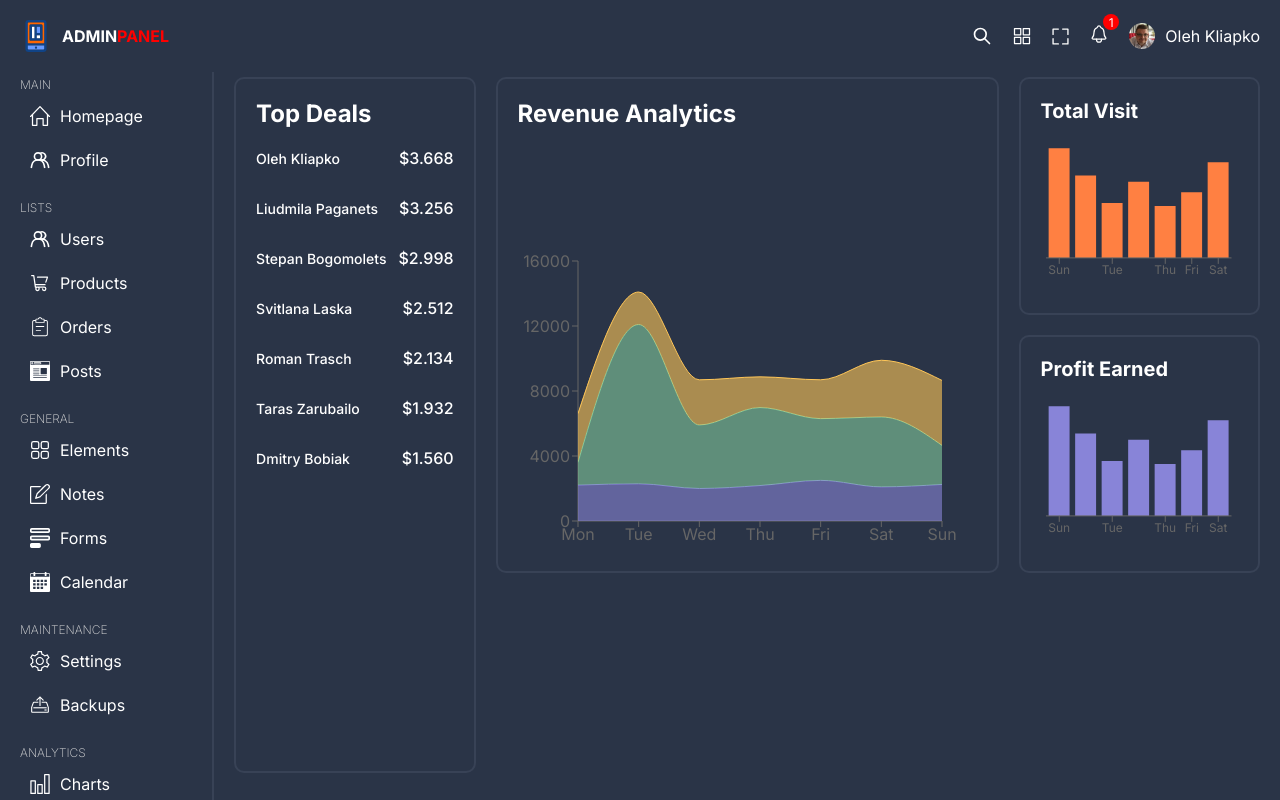
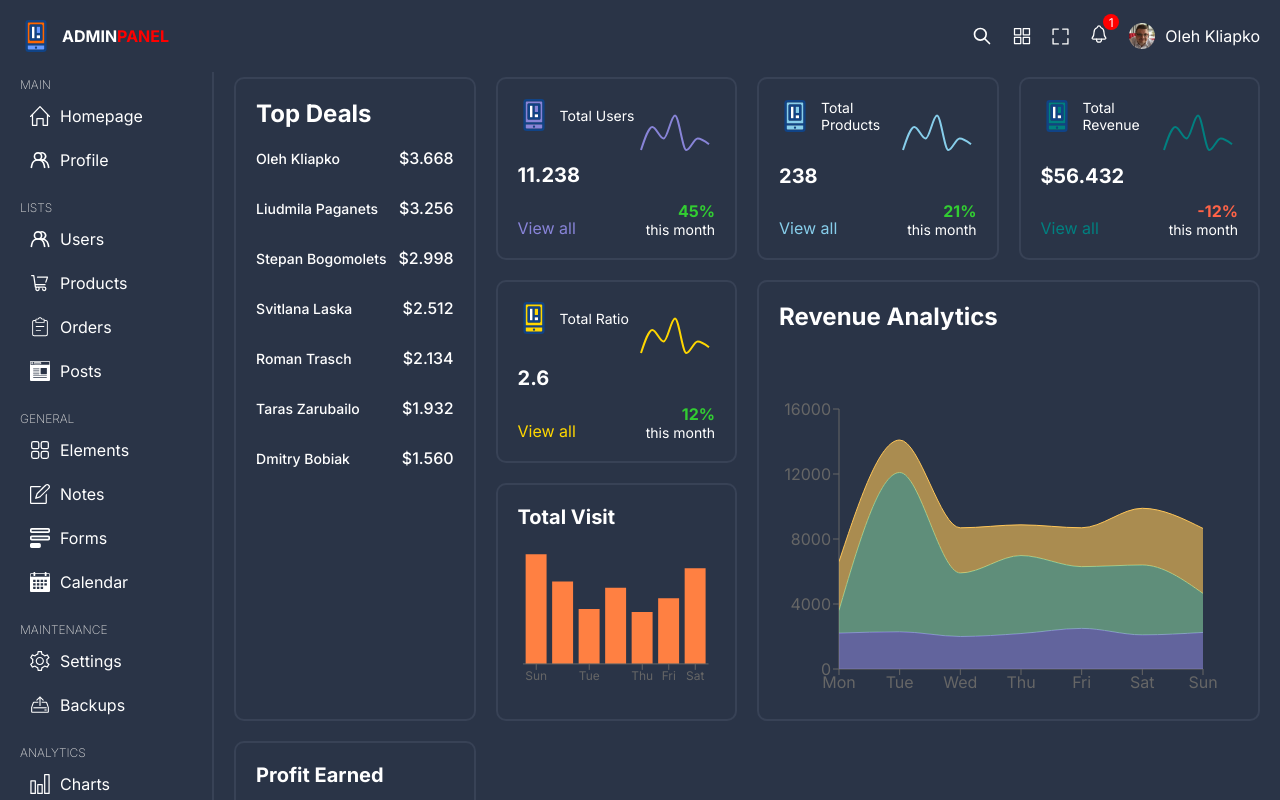
Before and after one commit to olehkl1apko/universal-dashboard-reactjs-app, a React (Vite) app in the folder frontend/: page / in a window 1280 px wide. Shown: the top 800 px of the page. Built offline with nearby package versions, Linux system fonts and the light colour scheme.

Commit message:
ADD: line chart cmp

```diff
--- /dev/null
+++ b/frontend/src/components/charts/Line.tsx
@@ -0,0 +1,61 @@
+import { Link } from "react-router-dom";
+
+import "./styles.scss";
+import { Line, LineChart, ResponsiveContainer, Tooltip } from "recharts";
+import { ILineData } from "../../modules";
+
+type Props = {
+  data: ILineData;
+};
+
+const LineGraph = (props: Props) => {
+  const {
+    data: { icon, title, number, color, chartData, dataKey, percentage },
+  } = props;
+
+  return (
+    <div className="chartBox">
+      <div className="boxInfo">
+        <div className="title">
+          <img src={icon} alt="" />
+          <span>{title}</span>
+        </div>
+        <h1>{number}</h1>
+        <Link to="/" style={{ color: color }}>
+          View all
+        </Link>
+      </div>
+      <div className="chartInfo">
+        <div className="chart">
+          <ResponsiveContainer width="99%" height="100%">
+            <LineChart data={chartData}>
+              <Tooltip
+                contentStyle={{ background: "transparent", border: "none" }}
+                labelStyle={{ display: "none" }}
+                position={{ x: 10, y: 70 }}
+              />
+              <Line
+                type="monotone"
+                dataKey={dataKey}
+                stroke={color}
+                strokeWidth={2}
+                dot={false}
+              />
+            </LineChart>
+          </ResponsiveContainer>
+        </div>
+        <div className="texts">
+          <span
+            className="percentage"
+            style={{ color: percentage < 0 ? "tomato" : "limegreen" }}
+          >
+            {percentage}%
+          </span>
+          <span className="duration">this month</span>
+        </div>
+      </div>
+    </div>
+  );
+};
+
+export default LineGraph;
--- a/frontend/src/components/charts/index.ts
+++ b/frontend/src/components/charts/index.ts
@@ -1,2 +1,3 @@
 export { default as BarGraph } from "./Bar";
 export { default as AreaGraph } from "./Area";
+export { default as LineGraph } from "./Line";
--- a/frontend/src/components/charts/styles.scss
+++ b/frontend/src/components/charts/styles.scss
@@ -27,3 +27,70 @@
     height: 300px;
   }
 }
+
+.chartBox {
+  display: flex;
+  height: 100%;
+
+  @include sm {
+    flex-direction: column;
+  }
+
+  .boxInfo {
+    flex: 3;
+    display: flex;
+    flex-direction: column;
+    justify-content: space-between;
+
+    @include sm {
+      gap: 20px;
+    }
+
+    .title {
+      display: flex;
+      align-items: center;
+      gap: 10px;
+
+      @include xxl {
+        font-size: 14px;
+      }
+    }
+
+    h1 {
+      @include xxl {
+        font-size: 20px;
+      }
+    }
+  }
+
+  .chartInfo {
+    flex: 2;
+    display: flex;
+    flex-direction: column;
+    justify-content: space-between;
+
+    .chart {
+      width: 100%;
+      height: 100%;
+    }
+
+    .texts {
+      display: flex;
+      flex-direction: column;
+      text-align: right;
+
+      .percentage {
+        font-weight: bold;
+        font-size: 20px;
+
+        @include xxl {
+          font-size: 16px;
+        }
+      }
+
+      .duration {
+        font-size: 14px;
+      }
+    }
+  }
+}
--- a/frontend/src/modules/charts.ts
+++ b/frontend/src/modules/charts.ts
@@ -131,3 +131,88 @@ export const visitsData: IBarData = {
     },
   ],
 };
+
+export interface ILineData {
+  color: string;
+  icon: string;
+  title: string;
+  dataKey: string;
+  number: number | string;
+  percentage: number;
+  chartData: {
+    name: string;
+    value: number;
+  }[];
+}
+
+export const usersData: ILineData = {
+  color: "#8884d8",
+  icon: "/userIcon.svg",
+  title: "Total Users",
+  number: "11.238",
+  dataKey: "value",
+  percentage: 45,
+  chartData: [
+    { name: "Sun", value: 400 },
+    { name: "Mon", value: 600 },
+    { name: "Tue", value: 500 },
+    { name: "Wed", value: 700 },
+    { name: "Thu", value: 400 },
+    { name: "Fri", value: 500 },
+    { name: "Sat", value: 450 },
+  ],
+};
+
+export const productsData: ILineData = {
+  color: "skyblue",
+  icon: "/productIcon.svg",
+  title: "Total Products",
+  number: "238",
+  dataKey: "value",
+  percentage: 21,
+  chartData: [
+    { name: "Sun", value: 400 },
+    { name: "Mon", value: 600 },
+    { name: "Tue", value: 500 },
+    { name: "Wed", value: 700 },
+    { name: "Thu", value: 400 },
+    { name: "Fri", value: 500 },
+    { name: "Sat", value: 450 },
+  ],
+};
+
+export const totalRevenueData: ILineData = {
+  color: "teal",
+  icon: "/revenueIcon.svg",
+  title: "Total Revenue",
+  number: "$56.432",
+  dataKey: "value",
+  percentage: -12,
+  chartData: [
+    { name: "Sun", value: 400 },
+    { name: "Mon", value: 600 },
+    { name: "Tue", value: 500 },
+    { name: "Wed", value: 700 },
+    { name: "Thu", value: 400 },
+    { name: "Fri", value: 500 },
+    { name: "Sat", value: 450 },
+  ],
+};
+
+export const conversionData: ILineData = {
+  color: "gold",
+  icon: "/conversionIcon.svg",
+  title: "Total Ratio",
+  number: "2.6",
+  dataKey: "value",
+  percentage: 12,
+  chartData: [
+    { name: "Sun", value: 400 },
+    { name: "Mon", value: 600 },
+    { name: "Tue", value: 500 },
+    { name: "Wed", value: 700 },
+    { name: "Thu", value: 400 },
+    { name: "Fri", value: 500 },
+    { name: "Sat", value: 450 },
+  ],
+};
--- a/frontend/src/modules/index.ts
+++ b/frontend/src/modules/index.ts
@@ -6,7 +6,22 @@ import {
   revenueData,
   IBarData,
   visitsData,
+  usersData,
+  ILineData,
+  productsData,
+  totalRevenueData,
+  conversionData,
 } from "./charts";
 
-export { menu, areaData, revenueData, visitsData, salesLeaders };
-export type { IAreaData, IBarData, ISalesLeader };
+export {
+  menu,
+  areaData,
+  revenueData,
+  visitsData,
+  salesLeaders,
+  usersData,
+  productsData,
+  totalRevenueData,
+  conversionData,
+};
+export type { IAreaData, IBarData, ISalesLeader, ILineData };
--- a/frontend/src/pages/home/Home.tsx
+++ b/frontend/src/pages/home/Home.tsx
@@ -1,15 +1,36 @@
 import "./home.scss";
-import { areaData, revenueData, salesLeaders, visitsData } from "../../modules";
-import { BarGraph, AreaGraph } from "../../components/charts";
+import {
+  areaData,
+  revenueData,
+  salesLeaders,
+  visitsData,
+  usersData,
+  productsData,
+  totalRevenueData,
+  conversionData,
+} from "../../modules";
+import { BarGraph, AreaGraph, LineGraph } from "../../components/charts";
 import { SalesLeaders } from "../../components";
 
 const Home = () => {
   return (
     <div className="home">
-      <div className="box top-box">
+      <div className="box sales-leaders">
         <SalesLeaders data={salesLeaders} />
       </div>
-      <div className="box box7">
+      <div className="box">
+        <LineGraph data={usersData} />
+      </div>
+      <div className="box">
+        <LineGraph data={productsData} />
+      </div>
+      <div className="box">
+        <LineGraph data={totalRevenueData} />
+      </div>
+      <div className="box">
+        <LineGraph data={conversionData} />
+      </div>
+      <div className="box area">
         <AreaGraph areaData={areaData} />
       </div>
       <div className="box">
--- a/frontend/src/pages/home/home.scss
+++ b/frontend/src/pages/home/home.scss
@@ -27,16 +27,17 @@
     border: 2px solid $soft-bg;
   }
 
-  .top-box {
+  .sales-leaders {
     grid-column: span 1;
     grid-row: span 3;
   }
 
-  .box4 {
+  .pie {
     grid-column: span 1;
     grid-row: span 3;
   }
-  .box7 {
+
+  .area {
     grid-column: span 2;
     grid-row: span 2;
 
```
Also changed, not shown: frontend/src/data.ts (+0 -70 lines).
